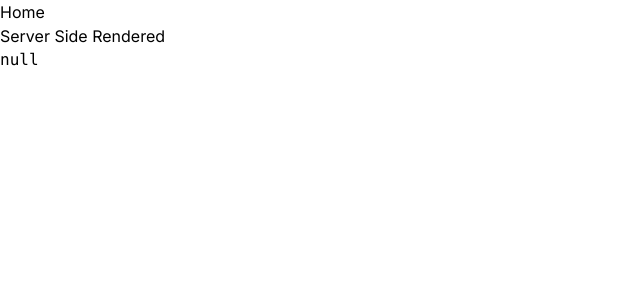
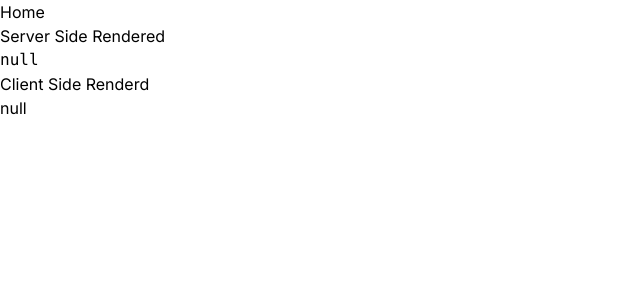
Before and after one commit to neeraj-gs/Next-Auth-Complete, a Next.js app in the folder next-auth/: page / in a window 1280 px wide. Shown: the top 300 px of the page, without its empty margins (0-640 px from the left). Built offline with nearby package versions, Linux system fonts and the light colour scheme; no server answers.

Commit message:
Did CLeint side Rendering of Session by creting a context of session provider  wrapped it around the children then creted a componetn adn renderd it onto the page

```diff
--- /dev/null
+++ b/next-auth/app/components/User.jsx
@@ -0,0 +1,14 @@
+'use client'
+
+import { useSession } from 'next-auth/react'
+
+const User = () => {
+   const {data:session} = useSession()
+  return (
+    <div>
+      {JSON.stringify(session)}
+    </div>
+  )
+}
+
+export default User
--- /dev/null
+++ b/next-auth/app/context/AuthContext.jsx
@@ -0,0 +1,12 @@
+'use client' //we mark the page if we use any hooksor providers
+
+import {SessionProvider} from 'next-auth/react'
+
+export default function Provider({children}){
+   return (
+      <SessionProvider>
+         {children}
+      </SessionProvider>
+   )
+}
+//nextjs docs recommed to do any provider inside a  sepreate route
--- a/next-auth/app/layout.js
+++ b/next-auth/app/layout.js
@@ -1,5 +1,7 @@
 import './globals.css'
 import { Inter } from 'next/font/google'
+import Provider from './context/AuthContext'
+//now we ahve access to useSesion() hook insde adpp taht renders session data cleint side
 
 const inter = Inter({ subsets: ['latin'] })
 
@@ -11,7 +13,11 @@ export const metadata = {
 export default function RootLayout({ children }) {
   return (
     <html lang="en">
-      <body className={inter.className}>{children}</body>
+      <body className={inter.className}>
+        <Provider>
+          {children}
+        </Provider>
+        </body>
     </html>
   )
 }
--- a/next-auth/app/page.js
+++ b/next-auth/app/page.js
@@ -1,6 +1,7 @@
 import { getServerSession } from "next-auth"
 import { authOptions } from "./api/auth/[...nextauth]/route"
-
+import User from "./components/User"
+//user compeont occurs after a second of flash because it is client side rendered
 
 export default async function Home() {
   const session = await getServerSession(authOptions)
@@ -9,6 +10,8 @@ export default async function Home() {
       <h1>Home</h1>
       <h1>Server Side Rendered</h1>
       <pre>{JSON.stringify(session)}</pre>
+      <h1>Client Side Renderd</h1>
+      <User />
     </section>
   )
 }
```
